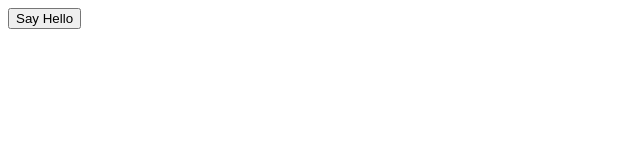
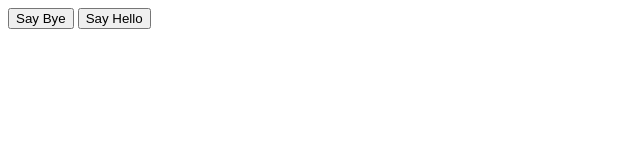
Before and after one commit to deividmr0/test_gitflow, a plain HTML site: page index.html in a window 1280 px wide. Shown: the whole page, without its empty margins (0-640 px from the left). Drawn offline with Linux system fonts and the light colour scheme.

Commit message:
boton bye added

```diff
--- a/index.html
+++ b/index.html
@@ -7,6 +7,9 @@
     <title>Document</title>
 </head>
 <body>
+    <button onclick="alert('Bye');">
+        Say Bye
+    </button>
     <button onclick="alert('Hello');">
         Say Hello
     </button>
```
